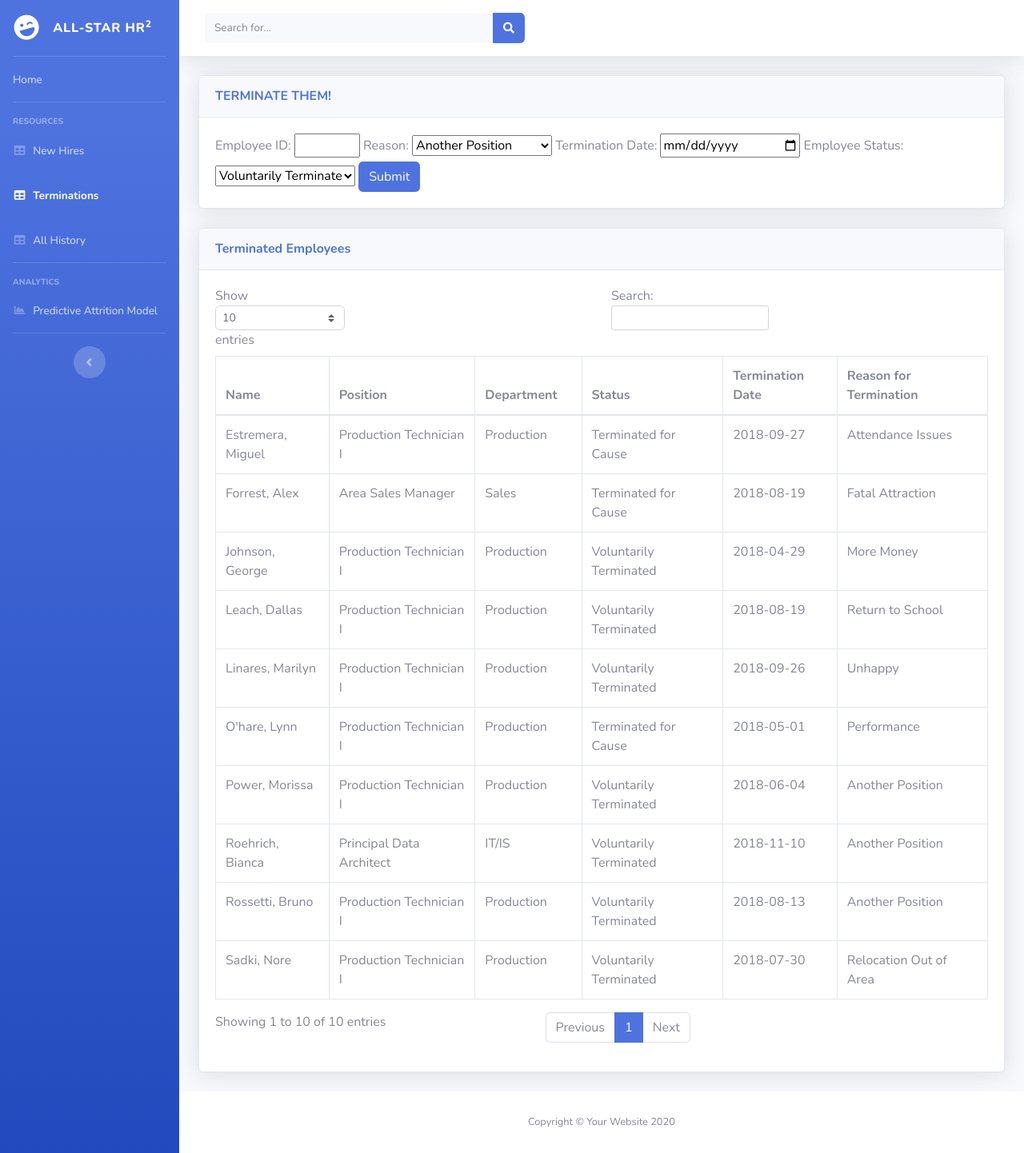
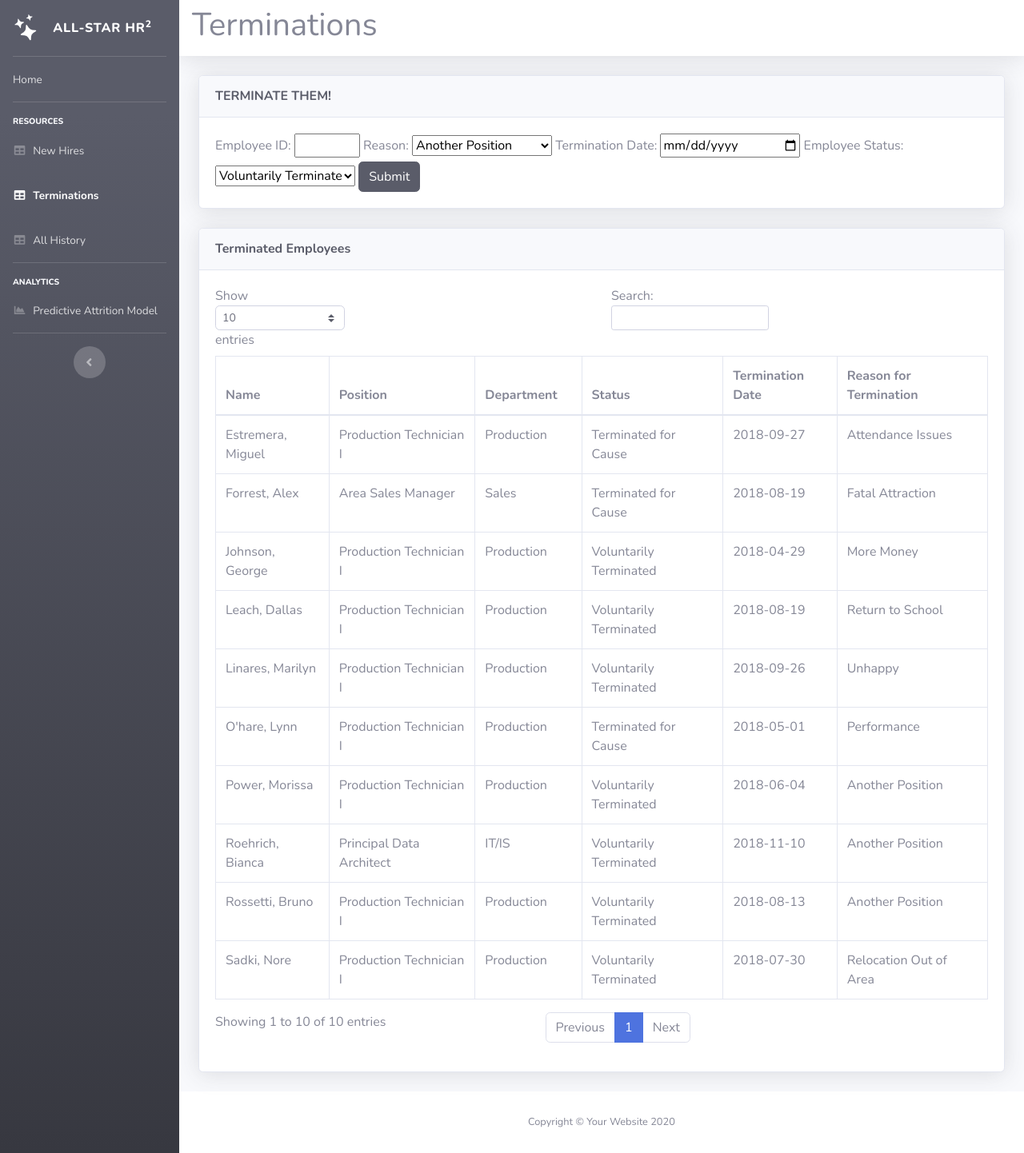
Before and after one commit to SteveZych/Final-Project, a Flask app: page /terminations in a window 1280 px wide. Shown: the whole page at 80% size. Run offline with Flask 2, Linux system fonts and the light colour scheme; data comes from the database, SQL or seed files in the repository; some libraries are stand-ins or nearby versions.

Commit message:
updated colors and heading on terminations

```diff
--- a/templates/terminations.html
+++ b/templates/terminations.html
@@ -28,12 +28,14 @@
     <div id="wrapper">
 
         <!-- Sidebar -->
-        <ul class="navbar-nav bg-gradient-primary sidebar sidebar-dark accordion" id="accordionSidebar">
+        <ul class="navbar-nav bg-gradient-dark sidebar sidebar-dark accordion" id="accordionSidebar">
 
             <!-- Sidebar - Brand -->
             <a class="sidebar-brand d-flex align-items-center justify-content-center" href="/">
                 <div class="sidebar-brand-icon rotate-n-15">
-                    <i class="fas fa-laugh-wink"></i>
+                    <svg xmlns="http://www.w3.org/2000/svg" width="32" height="32" fill="currentColor" class="bi bi-stars" viewBox="0 0 16 16">
+                        <path d="M7.657 6.247c.11-.33.576-.33.686 0l.645 1.937a2.89 2.89 0 0 0 1.829 1.828l1.936.645c.33.11.33.576 0 .686l-1.937.645a2.89 2.89 0 0 0-1.828 1.829l-.645 1.936a.361.361 0 0 1-.686 0l-.645-1.937a2.89 2.89 0 0 0-1.828-1.828l-1.937-.645a.361.361 0 0 1 0-.686l1.937-.645a2.89 2.89 0 0 0 1.828-1.828l.645-1.937zM3.794 1.148a.217.217 0 0 1 .412 0l.387 1.162c.173.518.579.924 1.097 1.097l1.162.387a.217.217 0 0 1 0 .412l-1.162.387A1.734 1.734 0 0 0 4.593 5.69l-.387 1.162a.217.217 0 0 1-.412 0L3.407 5.69A1.734 1.734 0 0 0 2.31 4.593l-1.162-.387a.217.217 0 0 1 0-.412l1.162-.387A1.734 1.734 0 0 0 3.407 2.31l.387-1.162zM10.863.099a.145.145 0 0 1 .274 0l.258.774c.115.346.386.617.732.732l.774.258a.145.145 0 0 1 0 .274l-.774.258a1.156 1.156 0 0 0-.732.732l-.258.774a.145.145 0 0 1-.274 0l-.258-.774a1.156 1.156 0 0 0-.732-.732L9.1 2.137a.145.145 0 0 1 0-.274l.774-.258c.346-.115.617-.386.732-.732L10.863.1z"/>
+                      </svg>
                 </div>
                 <div class="sidebar-brand-text mx-3">All-star HR<sup>2</sup></div>
             </a>
@@ -51,7 +53,7 @@
             <hr class="sidebar-divider">
 
             <!-- Heading -->
-            <div class="sidebar-heading">
+            <div class="sidebar-heading text-gray-100">
                 Resources
             </div>
 
@@ -77,7 +79,7 @@
             <hr class="sidebar-divider">
 
             <!-- Heading -->
-            <div class="sidebar-heading">
+            <div class="sidebar-heading text-gray-100">
                 Analytics
             </div>
 
@@ -113,19 +115,8 @@
                         <i class="fa fa-bars"></i>
                     </button>
 
-                    <!-- Topbar Search -->
-                    <form
-                        class="d-none d-sm-inline-block form-inline mr-auto ml-md-3 my-2 my-md-0 mw-100 navbar-search">
-                        <div class="input-group">
-                            <input type="text" class="form-control bg-light border-0 small" placeholder="Search for..."
-                                aria-label="Search" aria-describedby="basic-addon2">
-                            <div class="input-group-append">
-                                <button class="btn btn-primary" type="button">
-                                    <i class="fas fa-search fa-sm"></i>
-                                </button>
-                            </div>
-                        </div>
-                    </form>
+                    <!-- Topbar Heading -->
+                    <h1>Terminations</h1>
 
                 </nav>
                 <!-- End of Topbar -->
@@ -141,7 +132,7 @@
                                 <!-- Card Header - Dropdown -->
                                 <div
                                     class="card-header py-3 d-flex flex-row align-items-center justify-content-between">
-                                    <h6 class="m-0 font-weight-bold text-primary">TERMINATE THEM!</h6>
+                                    <h6 class="m-0 font-weight-bold text-dark">TERMINATE THEM!</h6>
                                 </div>
                                 <!-- Form Body -->
                                 <div class="card-body">
@@ -181,7 +172,7 @@
                                                     <option value="Terminated for Cause">Terminated for Cause</option>
                                                 </select>
 
-                                              <button type="submit" class="btn btn-primary">Submit</button>
+                                              <button type="submit" class="btn btn-dark">Submit</button>
                                         </form>
                                     </div>
                                 </div>
@@ -192,7 +183,7 @@
                     <!-- DataTales Example -->
                     <div class="card shadow mb-4">
                         <div class="card-header py-3">
-                            <h6 class="m-0 font-weight-bold text-primary">Terminated Employees</h6>
+                            <h6 class="m-0 font-weight-bold text-dark">Terminated Employees</h6>
                         </div>
                         <div class="card-body">
                             <div class="table-responsive">
```
